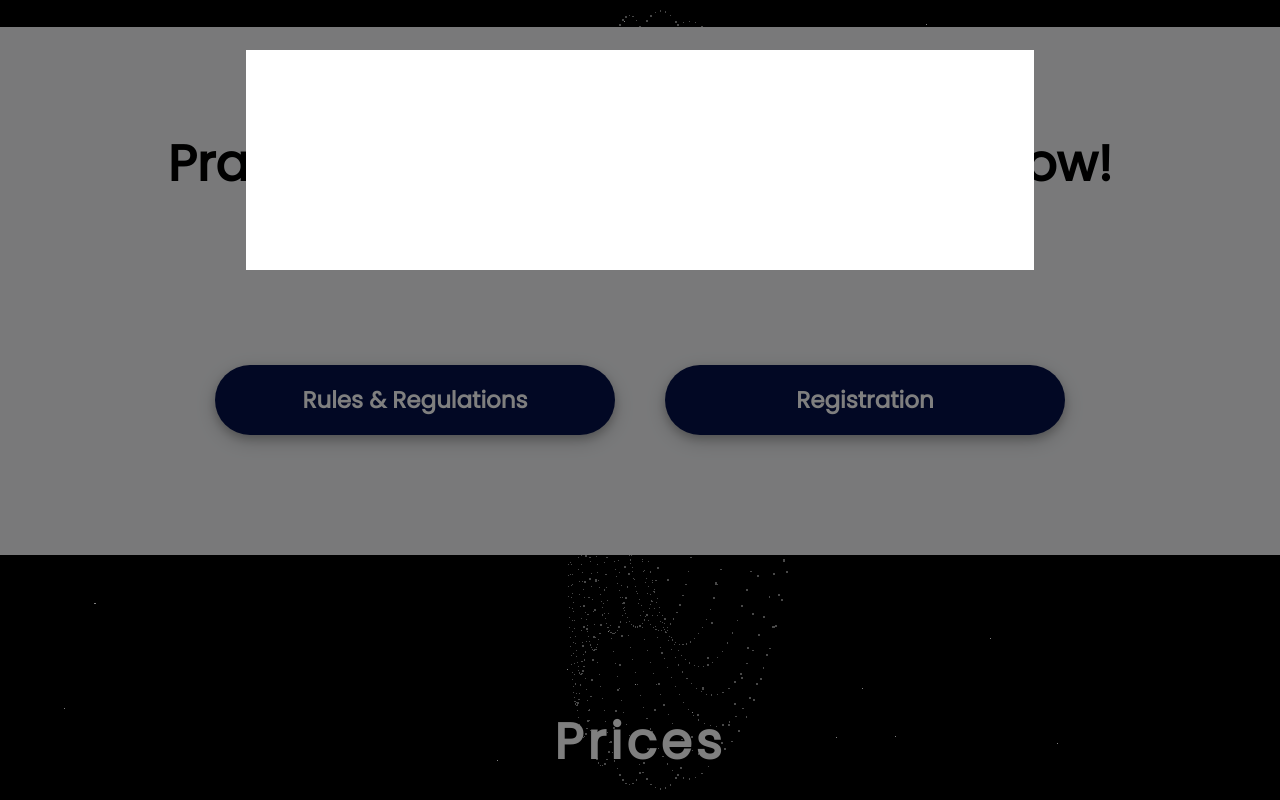
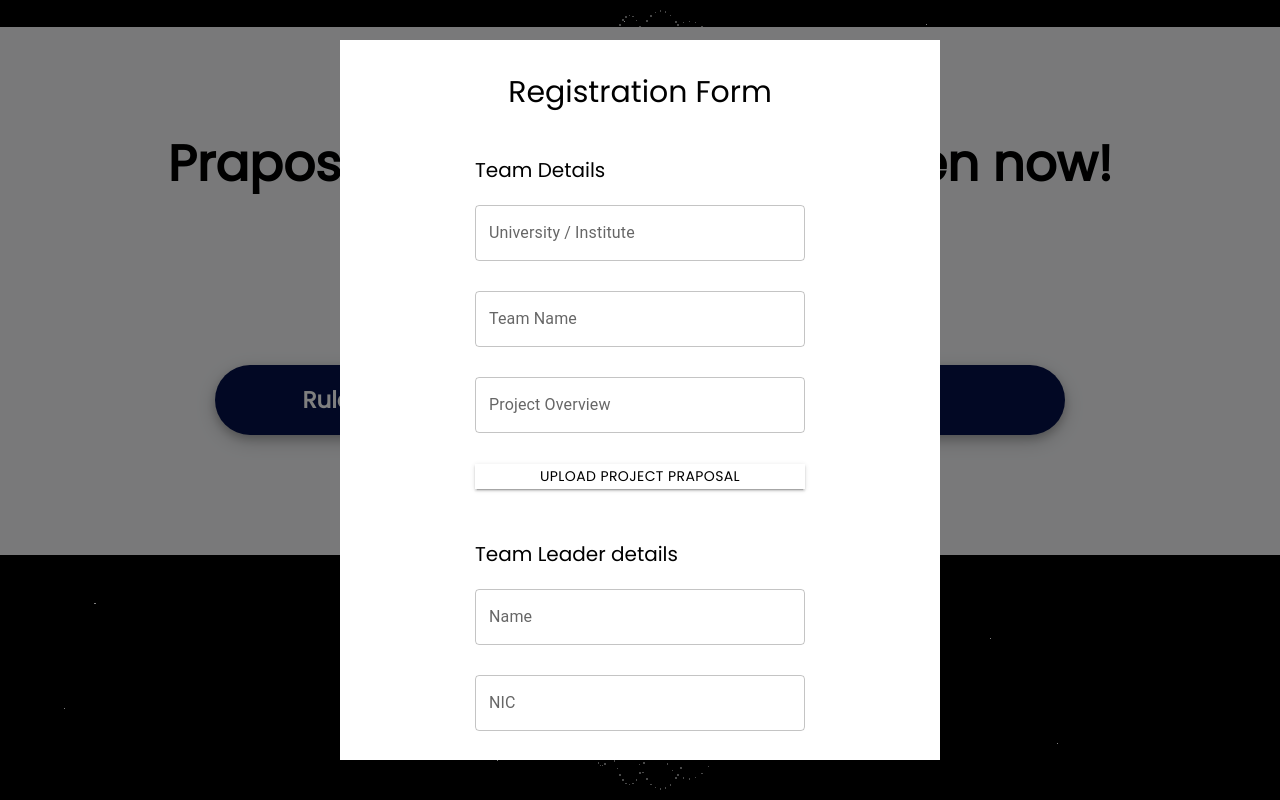
Before and after one commit to Shehan82/IntelliHack-2K21, a React (Create React App) app: page / in a window 1280 px wide. Both pictures are taken after a click on the element "Registration". Shown: the part 3214-4014 px from the top of the page. Built offline with nearby package versions, Linux system fonts and the light colour scheme; a web font is replaced by a local one.

Commit message:
form done

```diff
--- a/src/components/Home.js
+++ b/src/components/Home.js
@@ -16,6 +16,7 @@
 import Fade from "@mui/material/Fade";
 import Button from "@mui/material/Button";
 import Typography from "@mui/material/Typography";
+import RegistrationForm from "./RegistrationForm";
 
 function Home() {
   const [loading, setloading] = useState(false);
@@ -158,7 +159,9 @@
               timeout: 500,
             }}
           >
-            <div className="registration-modal"></div>
+            <div className="registration-modal">
+              <RegistrationForm />
+            </div>
           </Modal>
         </div>
 
--- /dev/null
+++ b/src/components/RegistrationForm.js
@@ -0,0 +1,244 @@
+import React, { useEffect } from "react";
+import "../styles/registrationForm.css";
+import TextField from "@mui/material/TextField";
+import Slider from "react-slick";
+import "slick-carousel/slick/slick.css";
+import "slick-carousel/slick/slick-theme.css";
+import { useRef } from "react";
+import { useState } from "react";
+import MenuItem from "@mui/material/MenuItem";
+import Button from "@mui/material/Button";
+
+function RegistrationForm() {
+  const [tshirt, settshirt] = React.useState("XS");
+  const [file, setfile] = useState();
+  const handleChange = (event) => {
+    settshirt(event.target.value);
+  };
+
+  const handleFileUpload = (event) => {
+    setfile(event.target.files[0]);
+  };
+  const tshirtSizes = [
+    {
+      value: "XS",
+      label: "XS",
+    },
+    {
+      value: "S",
+      label: "S",
+    },
+    {
+      value: "M",
+      label: "M",
+    },
+    {
+      value: "L",
+      label: "L",
+    },
+    {
+      value: "XL",
+      label: "XL",
+    },
+  ];
+  //   console.log(props.slider.slickNext);
+  return (
+    <div className="rg-main">
+      {console.log(file)}
+      <div className="rg-topic">Registration Form</div>
+      <div className="rg-team-details">
+        <div className="rg-team-topic">Team Details</div>
+
+        <div className="rg-team-fields">
+          <TextField
+            id="outlined-basic"
+            label="University / Institute"
+            variant="outlined"
+          />
+          <TextField id="outlined-basic" label="Team Name" variant="outlined" />
+          <TextField
+            id="outlined-basic"
+            label="Project Overview"
+            variant="outlined"
+          />
+
+          <div style={{ width: "100%", marginBottom: 10 }}>
+            {file && <div style={{ marginBottom: 10 }}>{file.name}</div>}
+
+            <Button
+              style={{ width: "100%", fontFamily: "Poppins, sans-serif" }}
+              variant="contained"
+              component="label"
+            >
+              Upload Project Praposal
+              <input
+                onChange={(event) => {
+                  handleFileUpload(event);
+                }}
+                type="file"
+                hidden
+              />
+            </Button>
+          </div>
+        </div>
+      </div>
+      <div className="rg-team-details">
+        <div className="rg-team-topic">Team Leader details</div>
+
+        <div className="rg-team-fields">
+          <TextField id="outlined-basic" label="Name" variant="outlined" />
+          <TextField id="outlined-basic" label="NIC" variant="outlined" />
+          <TextField
+            id="outlined-basic"
+            label="Contact No"
+            variant="outlined"
+          />
+          <TextField
+            id="outlined-select-currency"
+            select
+            label="Select Your T shirt size"
+            value={tshirt}
+            onChange={handleChange}
+            helperText="Please select your T-Shirt size"
+          >
+            {tshirtSizes.map((option) => (
+              <MenuItem key={option.value} value={option.value}>
+                {option.label}
+              </MenuItem>
+            ))}
+          </TextField>
+        </div>
+      </div>
+
+      {/*  */}
+
+      <div className="rg-team-details">
+        <div className="rg-team-topic">Member 1 details</div>
+
+        <div className="rg-team-fields">
+          <TextField id="outlined-basic" label="Name" variant="outlined" />
+          <TextField id="outlined-basic" label="NIC" variant="outlined" />
+          <TextField
+            id="outlined-basic"
+            label="Contact No"
+            variant="outlined"
+          />
+          <TextField
+            id="outlined-select-currency"
+            select
+            label="Select Your T shirt size"
+            value={tshirt}
+            onChange={handleChange}
+            helperText="Please select your T-Shirt size"
+          >
+            {tshirtSizes.map((option) => (
+              <MenuItem key={option.value} value={option.value}>
+                {option.label}
+              </MenuItem>
+            ))}
+          </TextField>
+        </div>
+      </div>
+
+      {/*  */}
+      <div className="rg-team-details">
+        <div className="rg-team-topic">Member 2 details</div>
+
+        <div className="rg-team-fields">
+          <TextField id="outlined-basic" label="Name" variant="outlined" />
+          <TextField id="outlined-basic" label="NIC" variant="outlined" />
+          <TextField
+            id="outlined-basic"
+            label="Contact No"
+            variant="outlined"
+          />
+          <TextField
+            id="outlined-select-currency"
+            select
+            label="Select Your T shirt size"
+            value={tshirt}
+            onChange={handleChange}
+            helperText="Please select your T-Shirt size"
+          >
+            {tshirtSizes.map((option) => (
+              <MenuItem key={option.value} value={option.value}>
+                {option.label}
+              </MenuItem>
+            ))}
+          </TextField>
+        </div>
+      </div>
+
+      <div className="rg-team-details">
+        <div className="rg-team-topic">Member 3 details</div>
+
+        <div className="rg-team-fields">
+          <TextField id="outlined-basic" label="Name" variant="outlined" />
+          <TextField id="outlined-basic" label="NIC" variant="outlined" />
+          <TextField
+            id="outlined-basic"
+            label="Contact No"
+            variant="outlined"
+          />
+          <TextField
+            id="outlined-select-currency"
+            select
+            label="Select Your T shirt size"
+            value={tshirt}
+            onChange={handleChange}
+            helperText="Please select your T-Shirt size"
+          >
+            {tshirtSizes.map((option) => (
+              <MenuItem key={option.value} value={option.value}>
+                {option.label}
+              </MenuItem>
+            ))}
+          </TextField>
+        </div>
+      </div>
+
+      <div className="rg-team-details">
+        <div className="rg-team-topic">Member 4 details</div>
+
+        <div className="rg-team-fields">
+          <TextField id="outlined-basic" label="Name" variant="outlined" />
+          <TextField id="outlined-basic" label="NIC" variant="outlined" />
+          <TextField
+            id="outlined-basic"
+            label="Contact No"
+            variant="outlined"
+          />
+          <TextField
+            id="outlined-select-currency"
+            select
+            label="Select Your T shirt size"
+            value={tshirt}
+            onChange={handleChange}
+            helperText="Please select your T-Shirt size"
+          >
+            {tshirtSizes.map((option) => (
+              <MenuItem key={option.value} value={option.value}>
+                {option.label}
+              </MenuItem>
+            ))}
+          </TextField>
+        </div>
+      </div>
+
+      <Button
+        style={{ width: "55%", marginBottom: 20 }}
+        color="success"
+        variant="contained"
+        component="label"
+      >
+        Register Team
+      </Button>
+
+      <div class="rg-announce">
+        * If you have any issues regarding registration, please contact us.{" "}
+      </div>
+    </div>
+  );
+}
+
+export default RegistrationForm;
--- a/src/styles/backGroundAnimation.css
+++ b/src/styles/backGroundAnimation.css
@@ -9,13 +9,14 @@
 
 .registration-modal {
   position: absolute;
-  top: 20%;
+  top: 50%;
   left: 50%;
   transform: translate(-50%, -50%);
-  padding: 10px;
-  width: 60%;
-  height: 200px;
+  /* padding: 0 20px 20px 20px; */
+  width: 600px;
+  height: 90%;
   margin: 0px;
   background-color: white;
   outline: none;
+  overflow: auto;
 }
--- /dev/null
+++ b/src/styles/registrationForm.css
@@ -0,0 +1,45 @@
+.rg-topic {
+  /* background-color: #041149; */
+  display: flex;
+  /* color: white; */
+  justify-content: center;
+  align-items: center;
+  font-size: 30px;
+  margin-bottom: 20px;
+  width: 100%;
+  padding: 30px 0 20px 0;
+  width: 55%;
+}
+
+.rg-team-details {
+  margin-bottom: 40px;
+  /* border: 1px solid black; */
+  width: 55%;
+}
+
+.rg-main {
+  /* border: 1px solid red; */
+  display: flex;
+  flex-direction: column;
+  align-items: center;
+}
+
+.rg-team-fields {
+  /* border: 1px solid black; */
+  display: flex;
+  flex-direction: column;
+  gap: 30px;
+  /* align-items: center; */
+}
+
+.rg-team-topic {
+  /* margin-left: -40px; */
+  /* border: 1px solid black; */
+  font-size: 20px;
+  margin-bottom: 20px;
+}
+
+.rg-announce {
+  font-size: 12px;
+  margin-bottom: 50px;
+}
```
